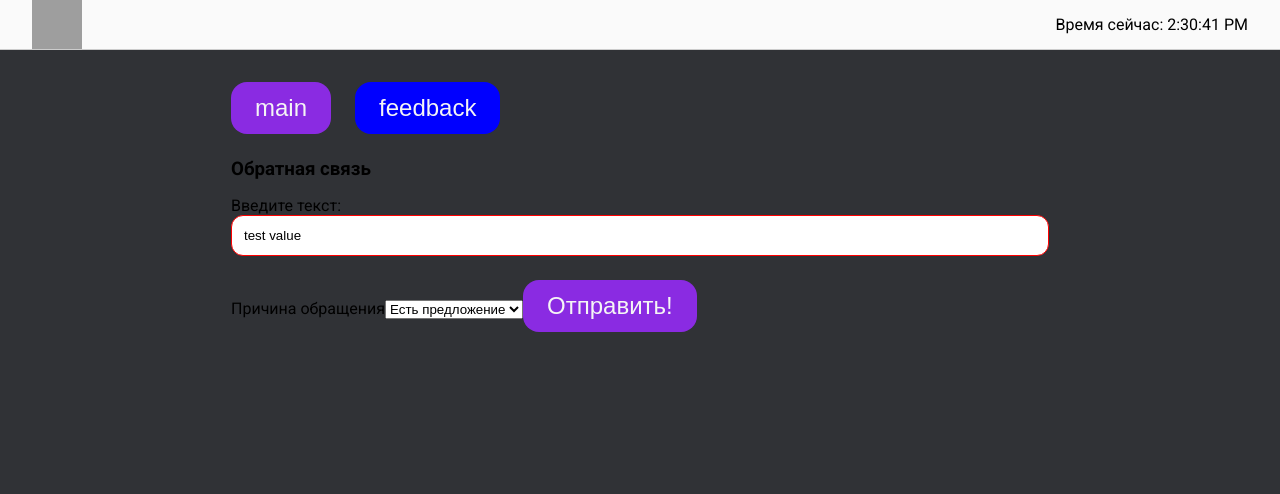
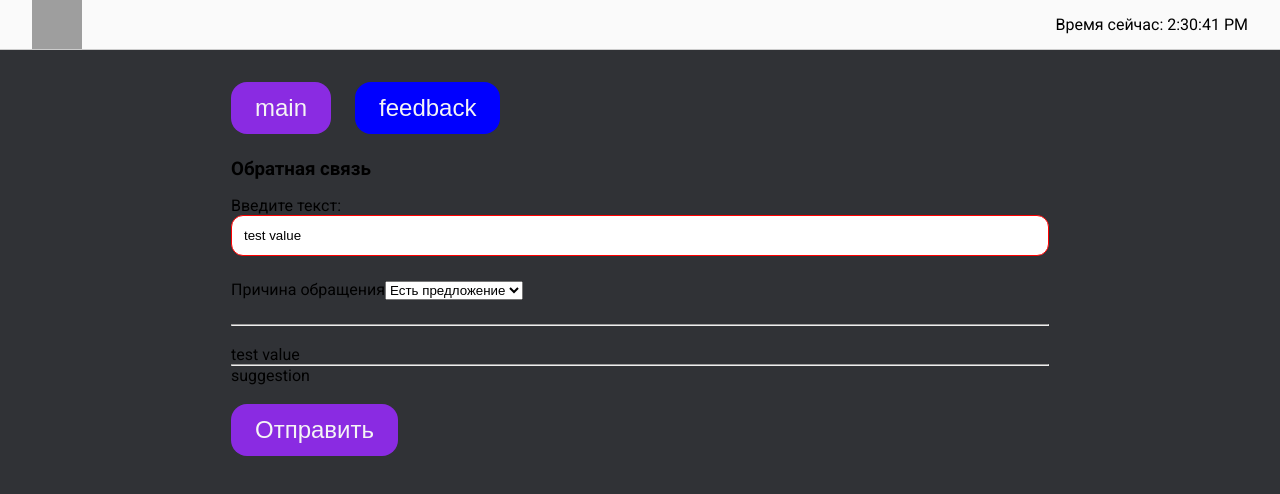
Before and after one commit to Gleb-Medvedev/learn-react-vite, a React (Vite) app: page / in a window 1280 px wide. Shown: the top 494 px of the page. Built offline with nearby package versions, Linux system fonts and the light colour scheme; grey boxes are pictures that could not be loaded.

Commit message:
added submit button child text conditions + some visual for 2way binding

```diff
--- a/src/assets/components/Button/Button.jsx
+++ b/src/assets/components/Button/Button.jsx
@@ -1,11 +1,17 @@
-import { Children } from 'react';
+import { Children, useState } from 'react';
 import classes from './Button.module.css'
 
 console.log(classes);
 
 
-export function Button({ text, children, clicked, toggleActiveClassName }) { //Здесь PROPS вписаны сразу как атрибуты функции,
+export function Button({ text, children, clicked, toggleActiveClassName, ...props }) { //Здесь PROPS вписаны сразу как атрибуты функции,
                                                                             //вместо объявления константы с деструктуризацией
+                                                                            // "...props" оператор REST - по сути делает так, что
+                                                                            // любой объявленный ПРОП (смотри FeedbackSection в параметр "disabled"
+                                                                            //будет присвоен "сам себе".
+                                                                            // т.е. это то же самое, что и "disabled = {disabled}"
+                                                                            //где первый "disabled" - это "привычный" параметр кнопки
+                                                                            //а второй - уже сам ПРОП
     // Расшифровка:
 
     //Здесь "Children" - это PROP, благодаря которому мы получаем текст между открывающим/закрывающим тегами кнопки
@@ -18,5 +24,5 @@ export function Button({ text, children, clicked, toggleActiveClassName }) { //
 
     // let btnClasses = 'btn-regular';
 
-    return <button className={toggleActiveClassName ? `${classes.btn} ${classes.active}` : classes.btn} onClick={clicked}>{ text ? text : children }</button>
+    return <button className={toggleActiveClassName ? `${classes.btn} ${classes.active}` : classes.btn} onClick={clicked} {...props}>{ text ? text : children }</button>
 }
--- a/src/assets/components/Button/Button.module.css
+++ b/src/assets/components/Button/Button.module.css
@@ -20,3 +20,8 @@
 .block {
     display: block;
 }
+
+.btn:disabled {
+    background-color: rgb(121, 13, 13);
+    cursor: not-allowed;
+}
--- a/src/assets/components/FeedbackSection/FeedbackSection.jsx
+++ b/src/assets/components/FeedbackSection/FeedbackSection.jsx
@@ -11,7 +11,6 @@ export function FeedbackSection() {
     function inputTextChange(event) {
         setText(event.target.value)
         setHasError(event.target.value.trim().length < 2 ? true : false)
-        console.log(hasError);
     }
 
     function qwe(event) {
@@ -31,8 +30,19 @@ export function FeedbackSection() {
                     <option value="help">Нужна помощь</option>
                     <option value="suggestion">Есть предложение</option>
                 </select>
+                <hr />
+                <br />
+                <div>
+                    {text}
+                </div>
+                <hr />
+                <div>
+                    {reason}
+                </div>
+                <br />
 
-                <Button text={'Отправить!'} onClick={onsubmit}></Button>
+
+                <Button disabled={hasError}>{!hasError ? 'Отправить' : 'Хуюшки!'}</Button>
             </form>
         </section>
     )
```
